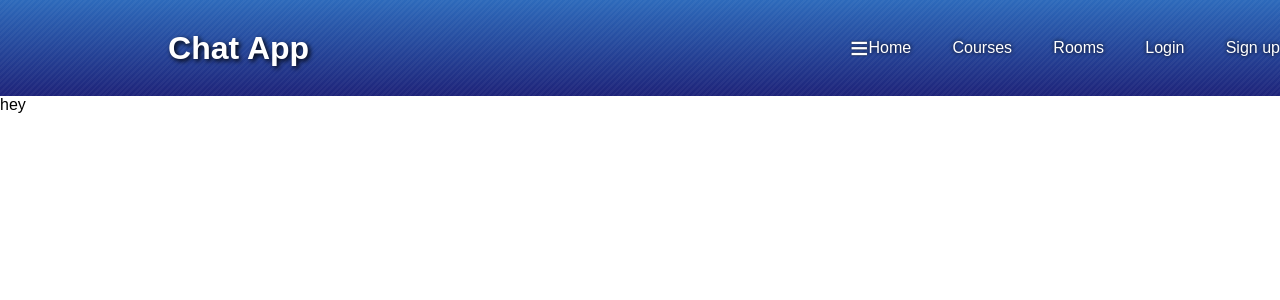
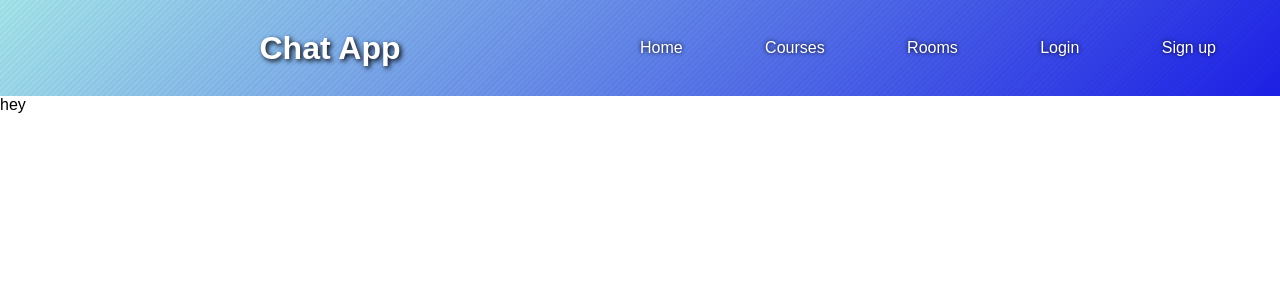
Before and after one commit to ahammed03/Django-Chat-Application, a Django app: page / in a window 1280 px wide. Shown: the top 300 px of the page. Run offline with Django 4.2, Linux system fonts and the light colour scheme.

Commit message:
Added Some changes in home page

```diff
--- a/ChatApplication/home/static/home.css
+++ b/ChatApplication/home/static/home-page-style.css
@@ -13,8 +13,7 @@
     height: 12vh;
     width: 100%;
     align-items: center;
-    background-image: repeating-linear-gradient(135deg, rgba(255,255,255,0.04) 0px, rgba(255,255,255,0.04) 2px,transparent 2px, transparent 4px),linear-gradient(0deg, rgb(30, 35, 121),rgb(45, 106, 187));
-}
+    background-image: repeating-linear-gradient(135deg, rgba(0,0,0,0.04) 0px, rgba(0,0,0,0.04) 2px,transparent 2px, transparent 4px),linear-gradient(135deg, rgb(165, 230, 235),rgb(29, 32, 232));}
 .logo-title{
     width: 50%;
     text-align: center;
@@ -54,7 +53,12 @@
 
 
 
+
 @media screen and (max-width: 576px) {
+    .options-menu-small{
+        display: inline;
+    }
+
     .options-menu{
         display: none;
     }
@@ -91,8 +95,7 @@
     padding: 10px;
     border-bottom-left-radius: 10px;
     width: max-content;
-    background-image: repeating-linear-gradient(135deg, rgba(255,255,255,0.04) 0px, rgba(255,255,255,0.04) 2px,transparent 2px, transparent 4px),linear-gradient(0deg, rgb(30, 35, 121),rgb(45, 106, 187));
-
+    background-image: repeating-linear-gradient(135deg, rgba(0,0,0,0.04) 0px, rgba(0,0,0,0.04) 2px,transparent 2px, transparent 4px),linear-gradient(135deg, rgb(165, 230, 235),rgb(29, 32, 232));
 }
 
 
--- a/ChatApplication/home/templates/home.html
+++ b/ChatApplication/home/templates/home.html
@@ -5,7 +5,7 @@
     <meta name="viewport" content="width=device-width, initial-scale=1.0">
     <title>Home | project 1</title>
     {% load static %}
-    <link rel="stylesheet" href="{% static 'home.css' %}">
+    <link rel="stylesheet" href="{% static 'home-page-style.css' %}">
 
 </head>
 <body>
@@ -15,7 +15,7 @@
 
             <h1 >Chat App</h1>
         </div>
-        <div class="options-menu-small">
+        <div class="options-menu-small hidden">
             <span class="bars">&#8801;</span>
             <span class="close hidden">&#10006;
 
```
